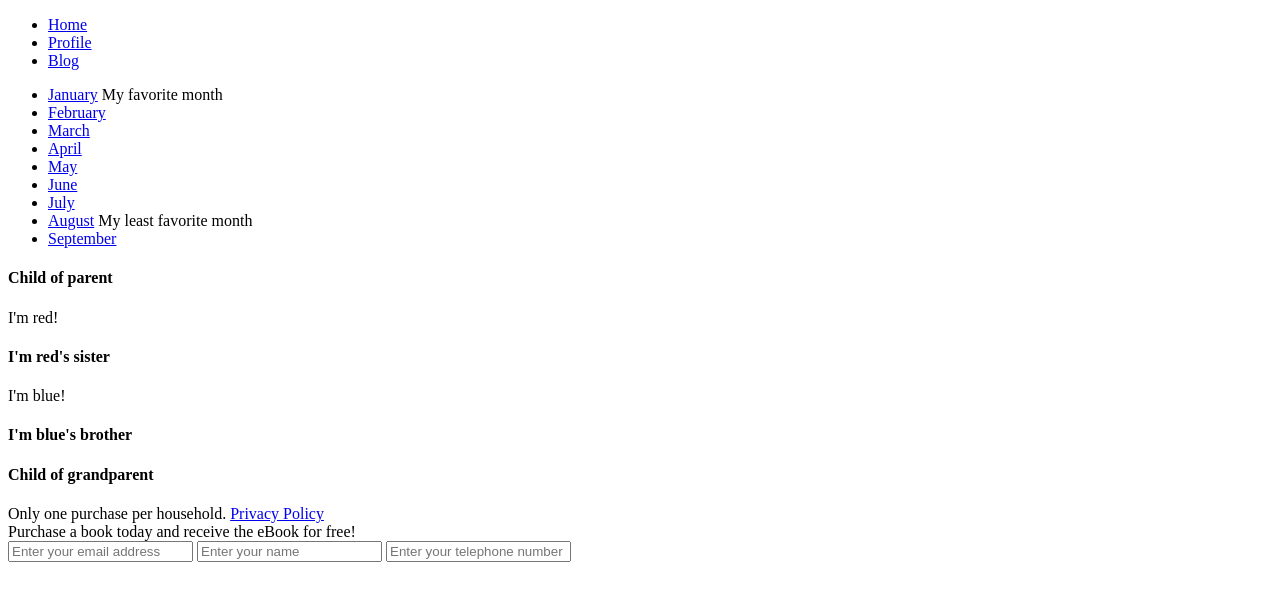
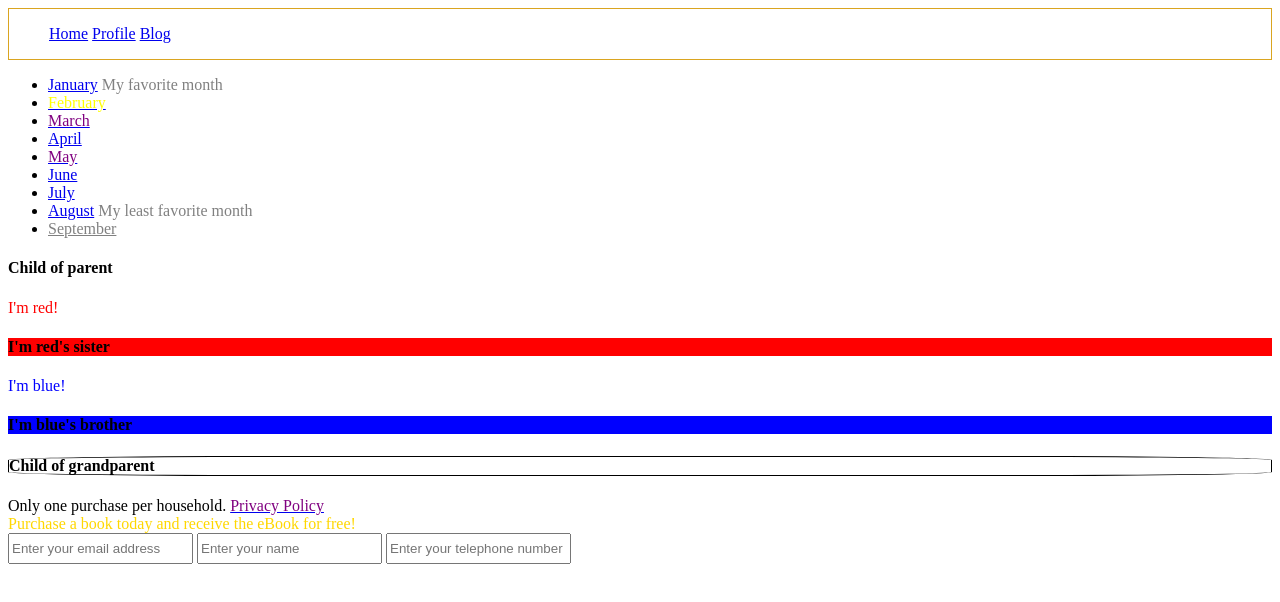
Before and after one commit to jameka23/chapter3, a plain HTML site: page index.html in a window 1280 px wide. Drawn offline with Linux system fonts and the light colour scheme.

Commit message:
Fixed a few of my issues from the previous day

```diff
--- a/index.html
+++ b/index.html
@@ -6,7 +6,7 @@
     <meta name="viewport" content="width=device-width, initial-scale=1.0">
     <meta http-equiv="X-UA-Compatible" content="ie=edge">
     <title>Document</title>
-    <link rel="stylesheet" href="selectors.css">
+    <link rel="stylesheet" href="main.css">
 </head>
 
 <body>
--- a/main.css
+++ b/main.css
@@ -7,7 +7,7 @@ nav ul li {
 }
 
 /* #4 */
-.disabled {
+.disabled, .disabled:visited {
    color: grey;
 }
 
@@ -20,22 +20,27 @@ a .disabled {
    color: yellow;
 }
 
-h4 + div div { /* #8 */
+.parent > div > div { /* #8 */
    color: red;
 }
 
-h4 + div h4 + div { /* #9 */
+
+.parent > div > h4 + div { /* #9 */
    color: blue;
 }
 
 
-.parent > h4 { /* #10 */
+.parent div h4  { /* #10  */
    background-color: red;
 }
 
-.parent + h4 { /* #11  & #12 */
+.parent h4 ~ h4 {
    background-color: blue;
-   border: 1px;
+}
+
+
+.grandparent > h4 { /* #11  & #12 */
+   border: 1px solid black;
    border-radius: 20%;
 }
 
```
